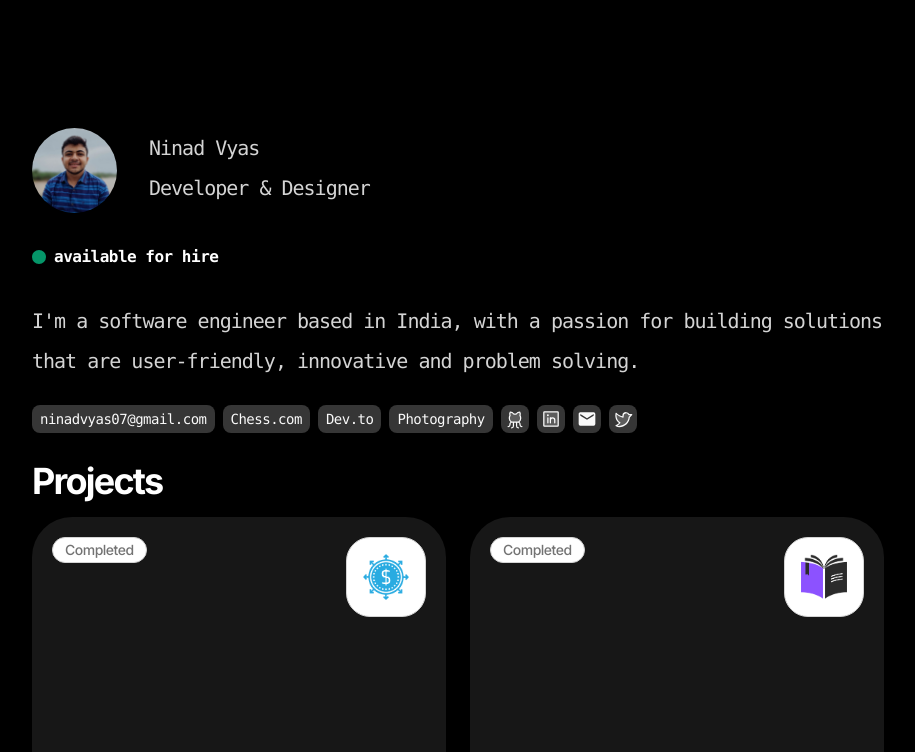
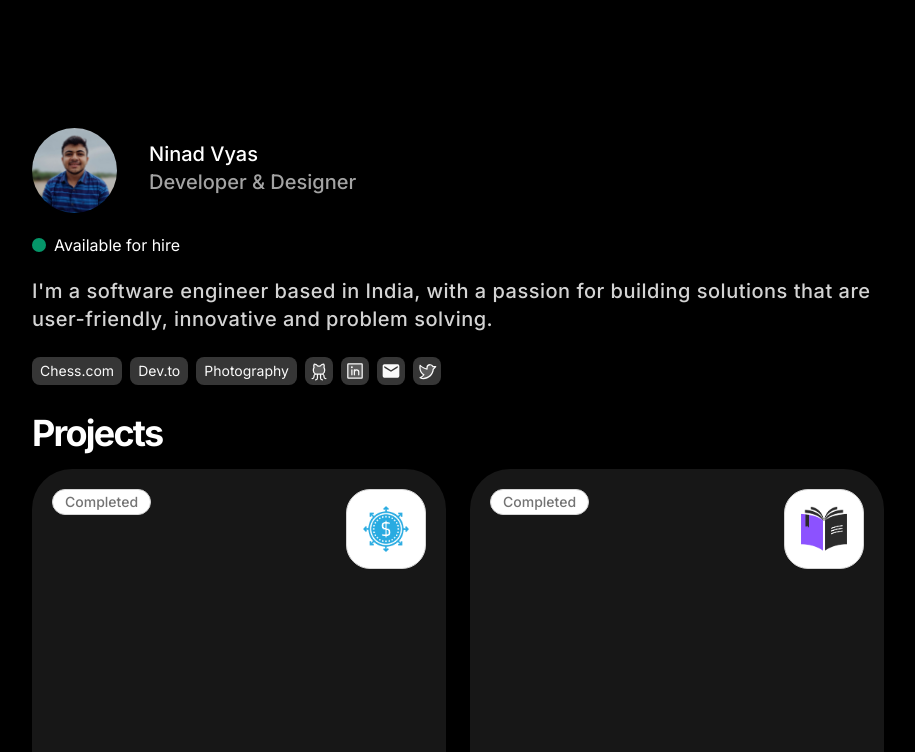
Before and after one commit to ninadvyas/My-Portfolio, a Next.js app: page / in a window 1280 px wide. Shown: the top 752 px of the page, without its empty margins (180-1095 px from the left). Built offline with nearby package versions, Linux system fonts and the light colour scheme.

Commit message:
made changes

```diff
--- a/pages/index.js
+++ b/pages/index.js
@@ -85,7 +85,7 @@ export default function Home() {
                             className=" rounded-md bg-neutral-100 object-cover border border-white opacity-40	"
                             alt=""
                          /> */}
-                    <SectionContainer className="hero--container flex flex-col gap-8 mt-32">
+                    <SectionContainer className="hero--container flex flex-col gap-5 mt-32">
                         <div className="flex gap-8">
                             <Image
                                 src={profilePicture}
@@ -94,15 +94,15 @@ export default function Home() {
                                 height={85}
                                 alt=""
                             />
-                            <div>
-                                <h1 className="text-xl lg:text-xl font-mono font-medium leading-8 lg:leading-10 tracking-tight lg:tracking-tighter mb-0 text-neutral-300">
+                            <div className=" mt-[12px]">
+                                <h1 className="text-xl lg:text-xl  font-medium  mb-0 text-white">
                                     {/* Hey - I&apos;m Ninad Vyas */}
                                     Ninad Vyas
                                 </h1>
-                                <h1 className="text-xl lg:text-xl font-mono font-medium leading-8 lg:leading-10 tracking-tight lg:tracking-tighter mb-0 text-neutral-300">
+                                <span className="text-xl lg:text-xl  font-medium mb-0 text-neutral-400">
 
                                     Developer & Designer
-                                </h1>
+                                </span>
                             </div>
                         </div>
                         <div>
@@ -112,21 +112,23 @@ export default function Home() {
                                         <div className="z-[11] h-3.5 w-3.5 animate-ping rounded-full bg-emerald-600 transition-[4s]" />
                                     </div>
                                 </div>
-                                <span size="sm" variant="muted" className="font-mono text-white font-bold">
-                                    available for hire
+                                <a href="mailto:ninadvyas07@gmail.com"  rel="noreferrer"  target="_blank" title="Send an email to Ninad Vyas">
+                                <span size="sm" variant="muted" className="hover:underline text-white subpixel-antialiased">
+                                    Available for hire
                                 </span>
+                                </a>
                             </div>
                         </div>
                         <div>
-                            <div className="content font-mono text-xl text-neutral-300 md:text-xl font-medium leading-8 lg:leading-10 tracking-tight lg:tracking-tighter">
+                            <div className=" content tracking-wide text-xl text-neutral-300 md:text-xl font-medium ">
                                 I&apos;m a software engineer based in India, with a passion for building solutions that are user-friendly,
                                 innovative and problem solving.
                             </div>
                             <div class="buttons-container mt-6 mb-4 flex flex-wrap gap-2">
-                                <a href="mailto:ninadvyas07@gmail.com" class="bg-[#363636] py-[4px] rounded-lg px-2 flex align-center flex-[0,0,auto] justify-center text-sm text-white-300 h-fit flex-row hover:bg-neutral-600 transition-colors duration-300 font-mono">ninadvyas07@gmail.com</a>
-                                <a href="https://www.chess.com/member/ninadvsd" rel="noreferrer" target="_blank" class="bg-[#363636] py-[4px] rounded-lg px-2 flex align-center flex-[0,0,auto] justify-center text-sm text-white-300 h-fit flex-row hover:bg-neutral-600 font-mono transition-colors duration-300">Chess.com</a>
-                                <a href="https://dev.to/ninadvyas" rel="noreferrer" target="_blank" class="bg-[#363636] py-[4px] rounded-lg px-2 flex align-center flex-[0,0,auto] justify-center text-sm text-white-300 h-fit flex-row hover:bg-neutral-600 transition-colors font-mono duration-300">Dev.to</a>
-                                <a href="https://framesbyme.netlify.app" rel="noreferrer" target="_blank" class="bg-[#363636] py-[4px] rounded-lg px-2 flex align-center flex-[0,0,auto] justify-center text-sm text-white-300 h-fit flex-row hover:bg-neutral-600 transition-colors  font-mono duration-300" >Photography</a>
+                                {/* <a href="mailto:ninadvyas07@gmail.com" class="bg-[#363636] py-[4px] rounded-lg px-2 flex align-center flex-[0,0,auto] justify-center text-sm text-white-300 h-fit flex-row hover:bg-neutral-600 transition-colors duration-300 ">ninadvyas07@gmail.com</a> */}
+                                <a href="https://www.chess.com/member/ninadvsd" rel="noreferrer" target="_blank" class="bg-[#363636] py-[4px] rounded-lg px-2 flex align-center flex-[0,0,auto] justify-center text-sm text-white-300 h-fit flex-row hover:bg-neutral-600  transition-colors duration-300">Chess.com</a>
+                                <a href="https://dev.to/ninadvyas" rel="noreferrer" target="_blank" class="bg-[#363636] py-[4px] rounded-lg px-2 flex align-center flex-[0,0,auto] justify-center text-sm text-white-300 h-fit flex-row hover:bg-neutral-600 transition-colors  duration-300">Dev.to</a>
+                                <a href="https://framesbyme.netlify.app" rel="noreferrer" target="_blank" class="bg-[#363636] py-[4px] rounded-lg px-2 flex align-center flex-[0,0,auto] justify-center text-sm text-white-300 h-fit flex-row hover:bg-neutral-600 transition-colors   duration-300" >Photography</a>
                                 <a href="https://github.com/NinadVyas/" rel="noreferrer" class="bg-[#363636] py-1 rounded-lg px-1 flex align-center flex-[0,0,auto] justify-center text-sm text-white-300 h-fit flex-row hover:bg-neutral-600 transition-colors duration-300" target="_blank" title="Follow Ninad Vyas on Github">
                                     <svg viewBox="0 0 256 256" class="w-5 h-5 inline" astro-icon="ph:github-logo-duotone"><path fill="currentColor" d="M200 112v8a48 48 0 0 1-48 48h-48a48 48 0 0 1-48-48v-8a49.3 49.3 0 0 1 8.5-27.3A52 52 0 0 1 68 40a52 52 0 0 1 43.8 24h32.4A52 52 0 0 1 188 40a52 52 0 0 1 3.5 44.7A49.3 49.3 0 0 1 200 112z" opacity=".2"></path><path fill="currentColor" d="M216 216a16 16 0 0 1-16-16v-8a32.1 32.1 0 0 0-14.8-27 55.8 55.8 0 0 0 22.8-45v-8a58 58 0 0 0-7.7-28.3 59.9 59.9 0 0 0-5.4-47.7 7.8 7.8 0 0 0-6.9-4 59.7 59.7 0 0 0-48 24h-24a59.7 59.7 0 0 0-48-24 7.8 7.8 0 0 0-6.9 4 59.9 59.9 0 0 0-5.4 47.7A58 58 0 0 0 48 112v8a55.8 55.8 0 0 0 22.8 45A32.1 32.1 0 0 0 56 192v8a16 16 0 0 1-16 16 8 8 0 0 0 0 16 32.1 32.1 0 0 0 32-32v-8a16 16 0 0 1 16-16h12v40a16 16 0 0 1-16 16 8 8 0 0 0 0 16 32.1 32.1 0 0 0 32-32v-40h24v40a32.1 32.1 0 0 0 32 32 8 8 0 0 0 0-16 16 16 0 0 1-16-16v-40h12a16 16 0 0 1 16 16v8a32.1 32.1 0 0 0 32 32 8 8 0 0 0 0-16zM64 120v-8a42.7 42.7 0 0 1 6.9-22.5 7.9 7.9 0 0 0 1.1-7.7 43.7 43.7 0 0 1 .8-33.5 43.6 43.6 0 0 1 32.3 20 8 8 0 0 0 6.7 3.7h32.4a8 8 0 0 0 6.7-3.7 43.6 43.6 0 0 1 32.3-20 43.7 43.7 0 0 1 .8 33.5 8.2 8.2 0 0 0 1.1 7.7A42.7 42.7 0 0 1 192 112v8a40 40 0 0 1-40 40h-48a40 40 0 0 1-40-40z"></path></svg>
                                 </a><a href="https://www.linkedin.com/in/ninadvyas/" rel="noreferrer" class="bg-[#363636] py-1 rounded-lg px-1 flex align-center flex-[0,0,auto] justify-center text-sm text-white-300 h-fit flex-row hover:bg-neutral-600 transition-colors duration-300" target="_blank" title="Follow Ninad Vyas on LinkedIn">
--- a/styles/core/_general.scss
+++ b/styles/core/_general.scss
@@ -11,7 +11,7 @@ html {
 
 body {
     font-family: $body-font;
-    letter-spacing: rem(-0.5);
+
 }
 
 .main {
```
